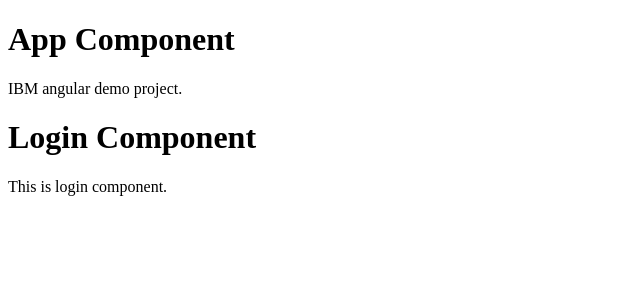
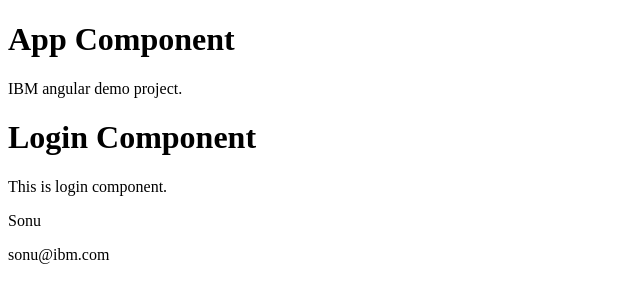
Before and after one commit to dyesmuk/ibm-angular-demo-4-jun-2026, an Angular app: page / in a window 1280 px wide. Shown: the top 302 px of the page, without its empty margins (0-640 px from the left). Built offline with nearby package versions, Linux system fonts and the light colour scheme.

Commit message:
initial commit

```diff
--- a/src/app/components/login/login.html
+++ b/src/app/components/login/login.html
@@ -1,4 +1,6 @@
 <div>
     <h1>Login Component</h1>
     <p>This is login component.</p>
+    <p> {{username}} </p>
+    <p> {{user.email}} </p>
 </div>
--- a/src/app/components/login/login.ts
+++ b/src/app/components/login/login.ts
@@ -6,4 +6,10 @@
   templateUrl: './login.html',
   styleUrl: './login.css',
 })
-export class Login { }
+export class Login {
+
+  username: string = 'Sonu';
+
+  user = { email: 'sonu@ibm.com', password: 'sonu123' };
+
+}
```
